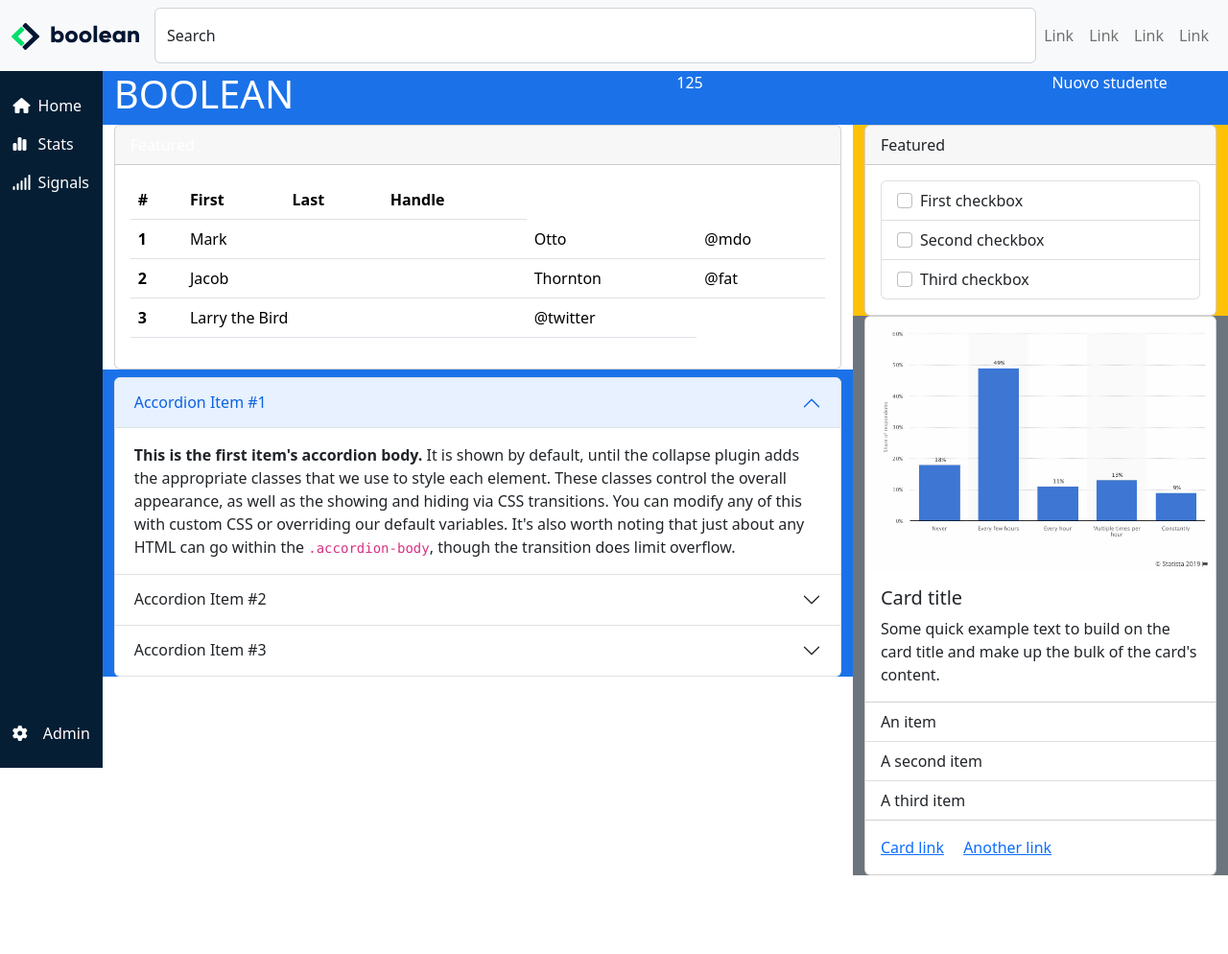
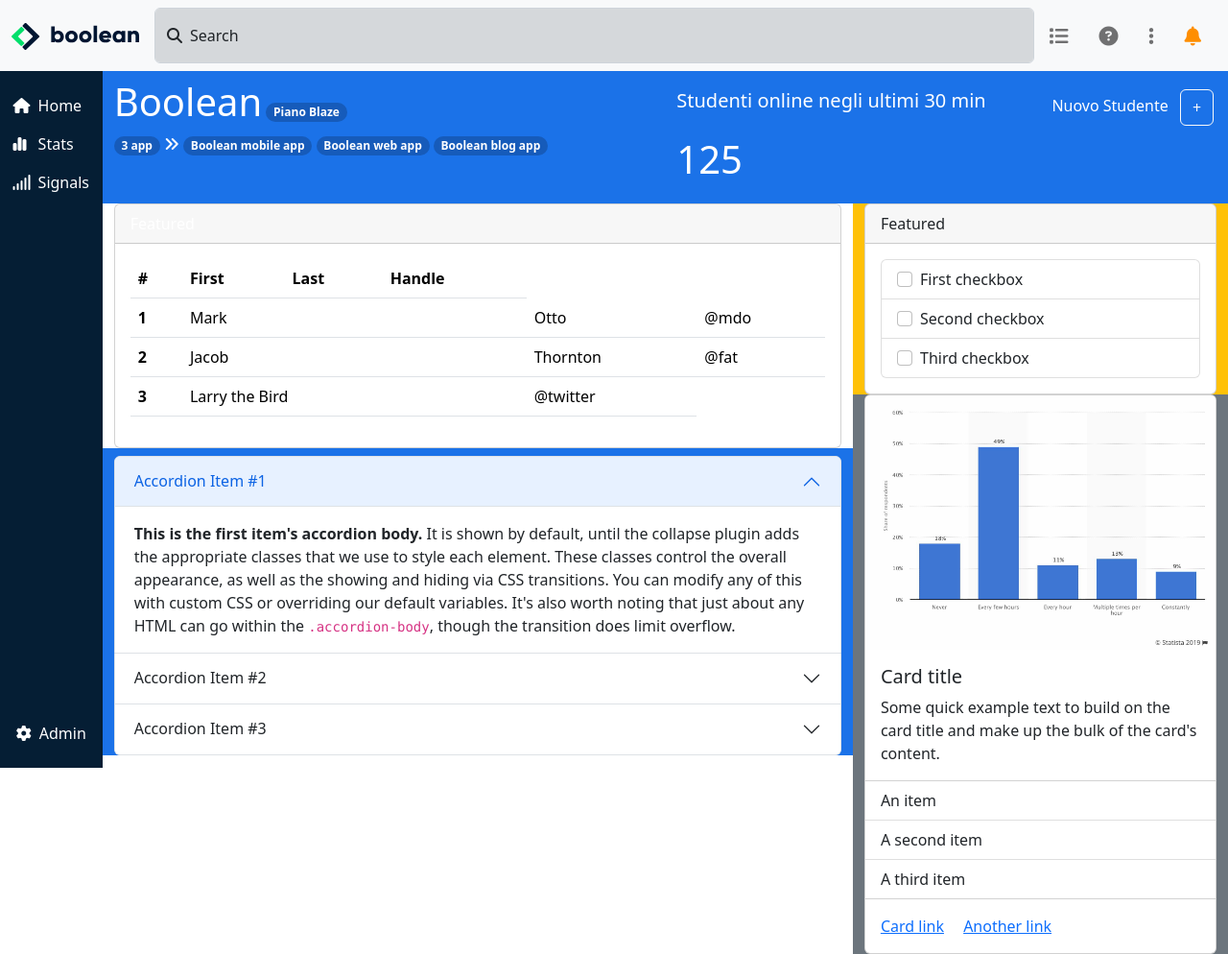
Before and after one commit to Bisconti03/html-css-bootstrap-dashboard, a plain HTML site: page index.html in a window 1280 px wide. Shown: the whole page at 96% size. Before the commit the page ends 912 px from the top, so only its background shows below. Drawn offline with nearby package versions, Linux system fonts and the light colour scheme.

Commit message:
header del min ultimato

```diff
--- a/css/style.css
+++ b/css/style.css
@@ -2,9 +2,17 @@
     --almost-white-color: #f8f9fa;
     --strong-blue-color: #051e34;
     --light-blue-color: #1b72e8;
+    --orange-color: #fe8e00;
+    --darker-blue-color: #165bba;
 }
 
+.orange-color {
+    color: var(--orange-color);
+}
 
+.bg-darker-blue {
+    background-color: var(--darker-blue-color);
+}
 .bg-strong-blue {
     background-color: var(--strong-blue-color);
 }
@@ -23,9 +31,7 @@
 }
 
 
-@media  all and (max-widht:992px) {
-    .span {
-        display: none;
-    }
+.mobile-logo {
+    width: 50px;
 
 }
--- a/index.html
+++ b/index.html
@@ -14,29 +14,38 @@
 <body>
     <header class="sticky-top ">
         <nav class="navbar bg-light">
-            <div class="container-fluid flex-nowrap">
+            <div class="container-fluid d-flex flex-nowrap">
                 <a class="navbar-brand" href="#">
-                        <img src="img/logo.svg" alt="Bootstrap" >
+                        <img class="d-lg-inline-block d-md-none d-sm-none d-none" src="img/logo.svg" alt="Bootstrap" >
+                        <img class="mobile-logo d-lg-none d-md-inline-block d-sm-inline-block d-inline-block" src="img/mobile-logo.png" alt="">
                 </a>
 
-                <div class="form-floating w-75">
-                  <input type="search" class="form-control" id="floatingInput" placeholder="name@example.com">
-                  <label for="floatingInput">Search</label>
+                <div class="form-floating w-100">
+                  <input type="search" class="form-control   bg-secondary bg-opacity-25" id="floatingInput" placeholder="Search">
+                  <label for="floatingInput"><i class="fa-solid fa-magnifying-glass pe-2"></i>Search</label>
                 </div>
 
-                <ul class="navbar-nav me-auto  d-flex flex-row">
+                <ul class="navbar-nav  d-flex flex-row justify-content-between">
 
-                    <li class="nav-item mx-2">
-                    <a class="nav-link " href="#">Link</a>
+                    <li class="nav-item mx-3 d-lg-inline-block d-md-none d-sm-none d-none">
+                    <a class="nav-link " href="#">
+                      <i class="fa-solid fa-list fa-lg"></i>
+                    </a>
                     </li>
-                    <li class="nav-item mx-2">
-                        <a class="nav-link " href="#">Link</a>
+                    <li class="nav-item mx-3 d-lg-inline-block d-md-none d-sm-none d-none">
+                        <a class="nav-link " href="#">
+                          <i class="fa-solid fa-circle-question fa-lg"></i>
+                        </a>
                     </li>
-                    <li class="nav-item mx-2">
-                        <a class="nav-link" href="#">Link</a>
+                    <li class="nav-item mx-3 d-lg-inline-block d-md-none d-sm-none d-none">
+                        <a class="nav-link" href="#">
+                          <i class="fa-solid fa-ellipsis-vertical fa-lg"></i>
+                        </a>
                     </li>
-                    <li class="nav-item mx-2">
-                        <a class="nav-link" href="#">Link</a>
+                    <li class="nav-item mx-3 ">
+                        <a class="nav-link" href="#">
+                          <i class="fa-solid fa-bell fa-lg orange-color"></i>
+                        </a>
                     </li>
                 </ul>
 
@@ -70,7 +79,7 @@
                   <div class="pb-4">
                     <a class="text-decoration-none text-white d-flex align-items-center" href="">
                       <i class="fa-solid fa-gear pe-2 "></i>
-                      <span class="d-lg-inline-block d-md-none d-sm-none d-none ms-2">Admin</span>
+                      <span class="d-lg-inline-block d-md-none d-sm-none d-none ">Admin</span>
                     </a>
                   </div>
 
@@ -81,11 +90,27 @@
                 <div class="col-11 offset-1" id="main">
 
                     <div class="row bg-light-blue text-white">
-                        <div class="col-6">
-                            <h1>BOOLEAN</h1>
+                        <div class="col-lg-6 col-md-4 col-sm-12 order-lg-1 order-md-1 order-sm-2">
+                            <h1 class="d-inline-block mt-2">Boolean</h1>
+                            <span class="badge rounded-pill bg-darker-blue  ">Piano Blaze</span>
+                            <div class="mb-4">
+                              <span class="badge rounded-pill bg-darker-blue ">3 app</span>
+                              <i class="fa-sharp fa-solid fa-angles-right"></i>
+                              <span class="badge rounded-pill bg-darker-blue d-lg-inline-block d-md-none d-sm-none d-none ">Boolean mobile app</span>
+                              <span class="badge rounded-pill bg-darker-blue d-lg-inline-block d-md-none d-sm-none d-none">Boolean web app</span>
+                              <span class="badge rounded-pill bg-darker-blue d-lg-inline-block d-md-none d-sm-none d-none">Boolean blog app</span>
+                              <span class="badge rounded-pill bg-darker-blue d-lg-none d-md-inline-block d-sm-inline-block d-inline-block">+</span>
+                            </div>
                         </div>
-                        <div class="col-4">125</div>
-                        <div class="col-2">Nuovo studente</div>
+                        <div class="col-lg-4 col-md-4 col-sm-12 order-lg-2 order-md-2 order-sm-3">
+                          <p class="fs-5 mt-3">Studenti online negli ultimi 30 min</p>
+
+                          <p class="fs-1">125</p>
+                        </div>
+                        <div class="col-lg-2 col-md-4 col-sm-12 order-lg-3  order-md-3 order-sm-1">
+                          <p class="d-inline-block mt-4 me-2">Nuovo Studente</p>
+                          <button type="button" class="btn btn-outline-light">+</button>
+                        </div>
                     </div>
 
                     <div class="row">
```
